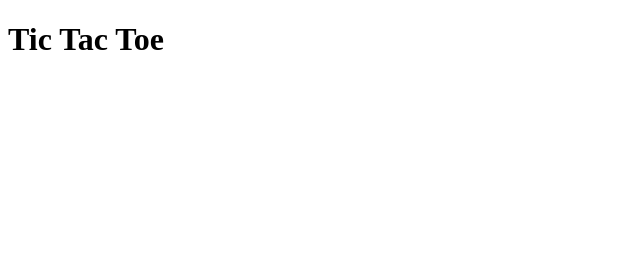
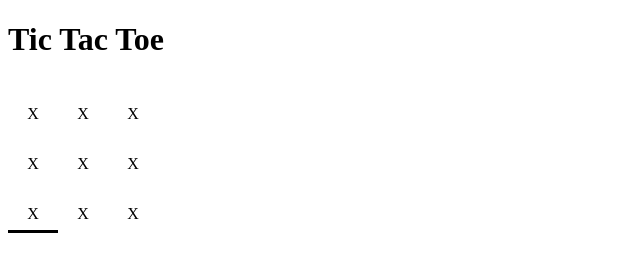
Before and after one commit to hunter497/tic-tac-toe, a plain HTML site: page index.html in a window 1280 px wide. Shown: the whole page, without its empty margins (0-640 px from the left). Drawn offline with Linux system fonts and the light colour scheme.

Commit message:
Working on setting up a bare bones tic-tac-toe

```diff
--- a/index.html
+++ b/index.html
@@ -19,6 +19,41 @@
     <body>
         <div class="main-content">
             <h1>Tic Tac Toe</h1>
+            <div class="gameboard">
+                <div class="row row-1">
+                    <div class="cell" data-location="0">
+                        X
+                    </div>
+                    <div class="cell" data-location="1">
+                        X
+                    </div>
+                    <div class="cell" data-location="2">
+                        X
+                    </div>
+                </div>
+                <div class="row row-2">
+                    <div class="cell" data-location="3">
+                        X
+                    </div>
+                    <div class="cell" data-location="4">
+                        X
+                    </div>
+                    <div class="cell" data-location="5">
+                        X
+                    </div>
+                </div>
+                <div class="row row-3">
+                    <div class="cell" data-location="6">
+                        X
+                    </div>
+                    <div class="cell" data-location="7">
+                        X
+                    </div>
+                    <div class="cell" data-location="8">
+                        X
+                    </div>
+                </div>
+            </div>
         </div>
     </body>
 </html>
--- a/main.css
+++ b/main.css
@@ -0,0 +1,14 @@
+.cell {
+    width: 50px;
+    height: 25px;
+    text-align: center;
+    padding-top: 25px;
+}
+
+.row {
+    float: left;
+}
+
+.row-1 {
+    border-bottom: 3px solid black;
+}
--- a/tic-tac-toe.js
+++ b/tic-tac-toe.js
@@ -12,6 +12,10 @@ const gameBoardModule = (() => {
         gameBoard.push('X');
         gameBoard.push('X');
         gameBoard.push('X');
+    }
+
+    const playLocation = (location, playerSymbol) => {
+        gameBoard[location] = playerSymbol;
     }
 
     const getGameStatus = () => {
@@ -40,7 +44,7 @@ const controlModule = (() => {
 const displayModule = (() => {
     const displayBoard = () => {
         const gameBoard = gameBoardModule.getGameStatus();
-        console.log(gameBoard);
+
     }
     return {
         displayBoard,
@@ -49,7 +53,14 @@ const displayModule = (() => {
 
 // Player Factory
 const Player = (name) => {
-    return name;
+    const playX = location => {
+        gameBoardModule.playLocation(location, 'X');
+    }
+    const playO = location => {
+        gameBoardModule.playLocation(location, 'O');
+    }
+
+    return (name, playX, playO);
 }
 
 const init = () => {
@@ -57,4 +68,11 @@ const init = () => {
     displayModule.displayBoard();
 }
 
+// const gameLoop = (playerOne, playerTwo) => {
+//     let winCondition = false;
+//     while(winCondition == false) {
+
+//     }
+// }
+
 init();
```
